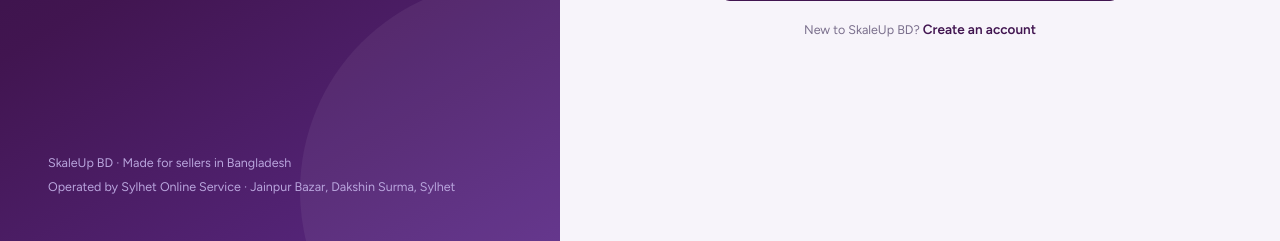
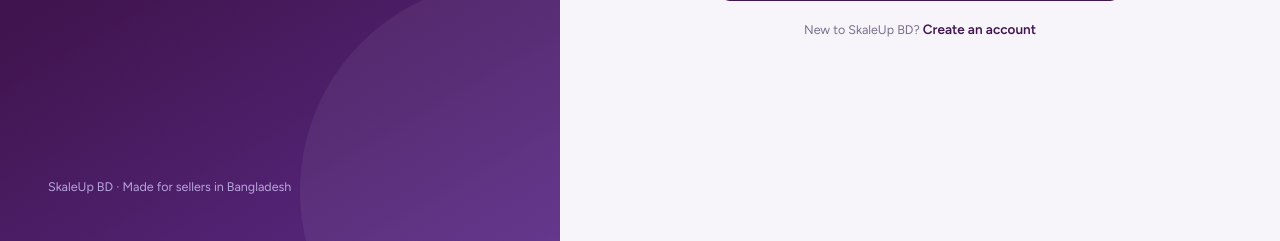
Before and after one commit to sufuan/skaleupbd, a Laravel app: page /admin/login in a window 1280 px wide. Shown: the part 559-800 px from the top of the page. Run offline with Laravel 12, Linux system fonts and the light colour scheme; data comes from the database, SQL or seed files in the repository; style sheets or scripts are compiled from the project's sources; parts of the project's set-up code (start-up, migrations or seed data) failed here and were passed over; some libraries are stand-ins or nearby versions.

Commit message:
remove operator line from login

```diff
--- a/resources/js/Layouts/GuestLayout.jsx
+++ b/resources/js/Layouts/GuestLayout.jsx
@@ -26,7 +26,6 @@ export default function GuestLayout({ children }) {
                     <div className="brand-point"><Tick />{t('AI replies and price bargaining inside your rules')}</div>
                 </div>
                 <div className="brand-foot">SkaleUp BD · {t('Made for sellers in Bangladesh')}</div>
-                <div className="brand-foot" style={{ marginTop: 6 }}>Operated by Sylhet Online Service · Jainpur Bazar, Dakshin Surma, Sylhet</div>
             </div>
             <div className="auth-side">
                 <div className="auth-top"><LanguageSwitcher /></div>
```
